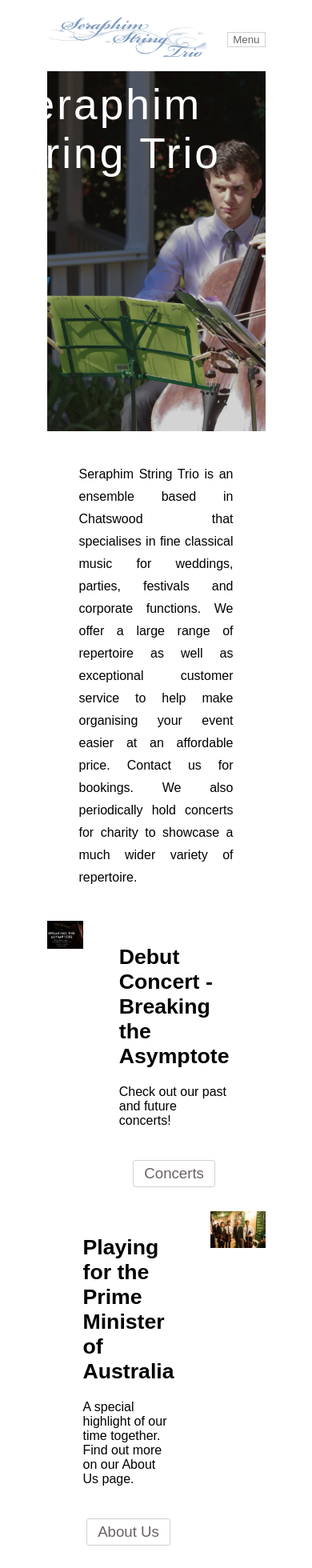
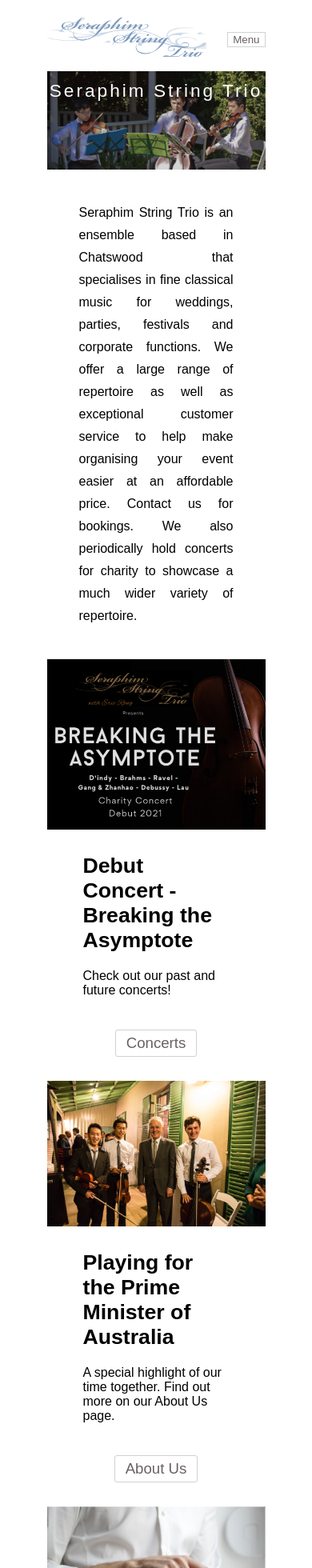
Before and after one commit to seraphimstringtrio/seraphim-website, a React (Create React App) app in the folder seraphim-app/: page /#/ in a window 390 px wide. Shown: the top 1960 px of the page at 80% size. Built offline with nearby package versions, Linux system fonts and the light colour scheme; the HTML template or start-up script is replaced by a standard one.

Commit message:
Made home page mobile friendly

```diff
--- a/seraphim-app/src/App.css
+++ b/seraphim-app/src/App.css
@@ -9,7 +9,8 @@ section {
 .coverPhoto {
     width: 100%;
     object-fit: cover;
-    height: 450px;
+    max-height: 450px;
+    height: auto;
 }
 
 .pageTitle {
--- a/seraphim-app/src/pages/Home.css
+++ b/seraphim-app/src/pages/Home.css
@@ -4,6 +4,22 @@
     color: white;
     font-size: 40pt;
     letter-spacing: 3px;
+    display: flex;
+    flex-wrap: wrap;
+}
+
+@media (max-width: 1000px) {
+    #title {
+        font-size: 30pt;
+        top: 120px;
+    }
+}
+
+@media (max-width: 700px) {
+    #title {
+        font-size: 17pt;
+        top: 100px;
+    }
 }
 
 .highlightsPhoto {
@@ -16,3 +32,15 @@
     display: grid;
     grid-template-columns: 1fr 1fr;
 }
+
+@media (max-width: 1130px) {
+    .highlightRow {
+        display: flex;
+        flex-direction: column;
+    }
+
+    .highlightReverse {
+        display: flex;
+        flex-direction: column-reverse;
+    }
+}
--- a/seraphim-app/src/pages/Home.jsx
+++ b/seraphim-app/src/pages/Home.jsx
@@ -45,7 +45,7 @@ const Home = () => {
       </div>
 
       {/* Home page highlights grid */}
-      <div>
+      <div id="highlights">
         {/* Row 1 */}
         <div className="highlightRow">
           <img src={ConcertPhoto}
@@ -61,7 +61,7 @@ const Home = () => {
         </div>
 
         {/* Row 2 */}
-        <div className="highlightRow">
+        <div className="highlightRow highlightReverse">
             <HighlightBox button="About Us"
               title="Playing for the Prime Minister of Australia"
               buttonOnClick={() => setToAboutUs(true)}
```
